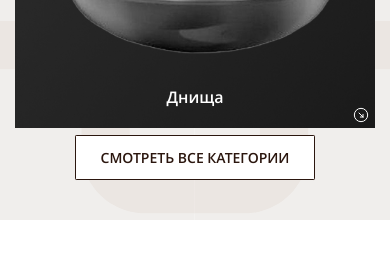
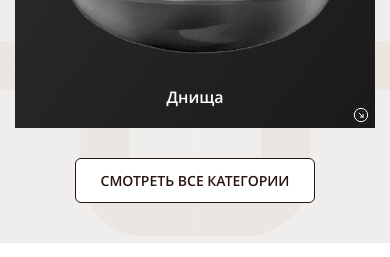
Before and after one commit to GrinCaseCode/afina, a plain HTML site: page index.html in a window 390 px wide. Shown: the part 3600-3857 px from the top of the page. Drawn offline with nearby package versions, Linux system fonts and the light colour scheme.

Commit message:
Add files via upload

```diff
--- a/css/media.css
+++ b/css/media.css
@@ -909,6 +909,12 @@
     .billbord__title span {
         font-size: 33px;
     }
+    .bottom-button {
+        padding-top: 30px;
+    }
+    .btn-main.btn-main_page {
+        border-radius: 6px;
+    }
 }
 
 /* Small Devices, Tablets */
```
